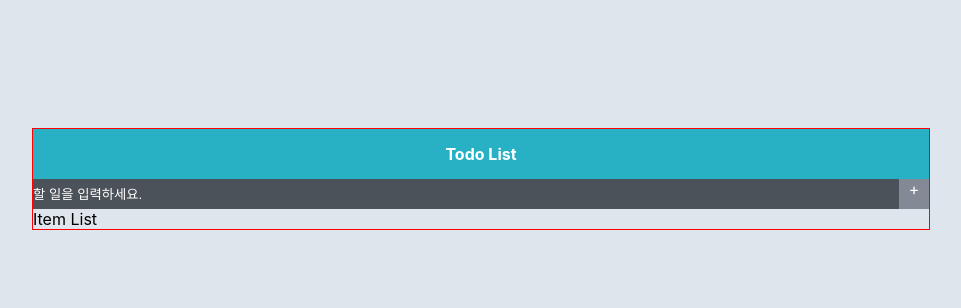
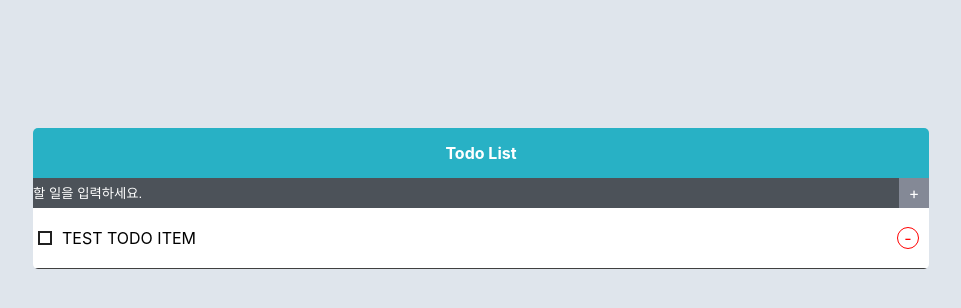
Before and after one commit to DevWonny/React-Todo, a React (Create React App) app: page / in a window 1280 px wide. Shown: the top 308 px of the page, without its empty margins (159-1120 px from the left). Built offline with nearby package versions, Linux system fonts and the light colour scheme.

Commit message:
Todo List item component publishing

```diff
--- a/src/components/AddItem.scss
+++ b/src/components/AddItem.scss
@@ -20,7 +20,9 @@
   }
 
   label {
-    display: inline-block;
+    display: inline-flex;
+    align-items: center;
+    justify-content: center;
     position: absolute;
     top: 0;
     width: 30px;
@@ -28,7 +30,6 @@
     margin: 0;
     padding: 0;
     background: #848996;
-    text-align: center;
     cursor: pointer;
   }
 }
--- /dev/null
+++ b/src/components/Item.jsx
@@ -0,0 +1,13 @@
+import "./Item.scss";
+
+const Item = () => {
+  return (
+    <div className="item-container">
+      <div className="check-box"></div>
+      <div className="todo-item">TEST TODO ITEM</div>
+      <div className="delete">-</div>
+    </div>
+  );
+};
+
+export default Item;
--- /dev/null
+++ b/src/components/Item.scss
@@ -0,0 +1,27 @@
+.item-container {
+  width: 100%;
+  height: 50px;
+  padding: 5px;
+  border-bottom: 1px solid #404040;
+  display: inline-flex;
+  align-items: center;
+  position: relative;
+
+  .check-box {
+    width: 10px;
+    height: 10px;
+    border: 2px solid #202020;
+    margin-right: 10px;
+  }
+
+  .delete {
+    width: 20px;
+    height: 20px;
+    border-radius: 50%;
+    border: 1px solid red;
+    position: absolute;
+    right: 20px;
+    color: red;
+    text-align: center;
+  }
+}
--- a/src/components/ItemList.jsx
+++ /dev/null
@@ -1,5 +0,0 @@
-const ItemList = () => {
-  return <div>Item List</div>;
-};
-
-export default ItemList;
--- a/src/components/Main.jsx
+++ b/src/components/Main.jsx
@@ -1,14 +1,18 @@
 import "../components/Main.scss";
 import Header from "./Header";
 import AddItem from "./AddItem";
-import ItemList from "./ItemList";
+import Item from "./Item";
 
 const Main = () => {
   return (
     <div className="main-wrap">
       <Header></Header>
       <AddItem></AddItem>
-      <ItemList></ItemList>
+
+      <div className="item-list-container">
+        {/* list -> map */}
+        <Item></Item>
+      </div>
     </div>
   );
 };
--- a/src/components/Main.scss
+++ b/src/components/Main.scss
@@ -2,5 +2,10 @@
   width: 70%;
   height: 80%;
   overflow: auto;
-  border: 1px solid red;
+  border-radius: 5px;
+
+  .item-list-container {
+    width: 100%;
+    background: #fff;
+  }
 }
```
